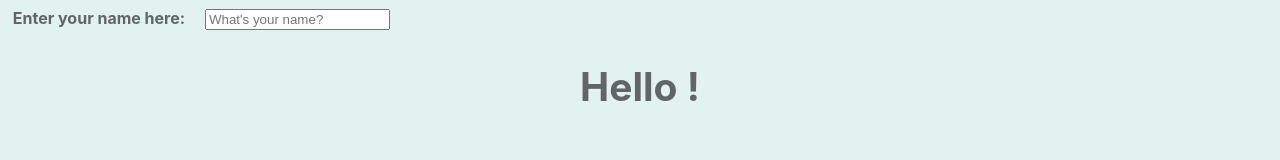
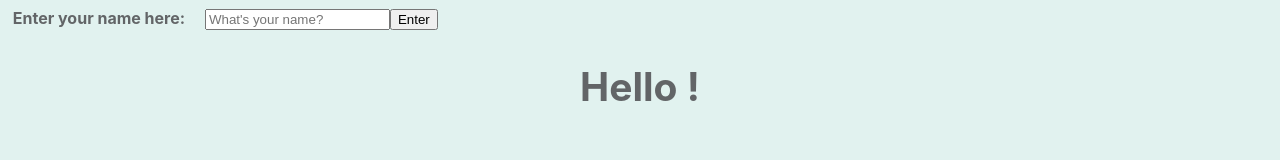
Before and after one commit to kirran-jk/todo-list-app, a React (Create React App) app: page / in a window 1280 px wide. Shown: the top 160 px of the page. Built offline with nearby package versions, Linux system fonts and the light colour scheme.

Commit message:
update username component

```diff
--- a/src/components/username.jsx
+++ b/src/components/username.jsx
@@ -6,14 +6,20 @@ import './username.css';
 function GetUsername(props) {
 
     const [name, setName] = useState("");
+    const [username, setUsername] = useState(name);
 
     function handleChange(username) {
         setName(username.target.value);
-    }
+    };
+
+    function handleClick(input) {
+        input.preventDefault();
+        setUsername(name)
+    };
 
     return (
         <>
-            <h6 className="username">Enter your name here: &emsp;
+            <form><h6 className="username">Enter your name here: &emsp;
             <input
             type="text"
             className="username_input"
@@ -22,12 +28,13 @@ function GetUsername(props) {
             autoComplete="off"
             value={name}
             onChange={handleChange}
-            /></h6>
+            />
+            <button type="submit" onClick={handleClick}>Enter</button></h6></form>
             <br />
-            <Welcome name={name}/>
+            <Welcome name={username}/>
             <br />
-            <Header name={name}/>
-            <Content username={name}/>
+            <Header name={username}/>
+            <Content username={username}/>
         </>
     )
 
```
